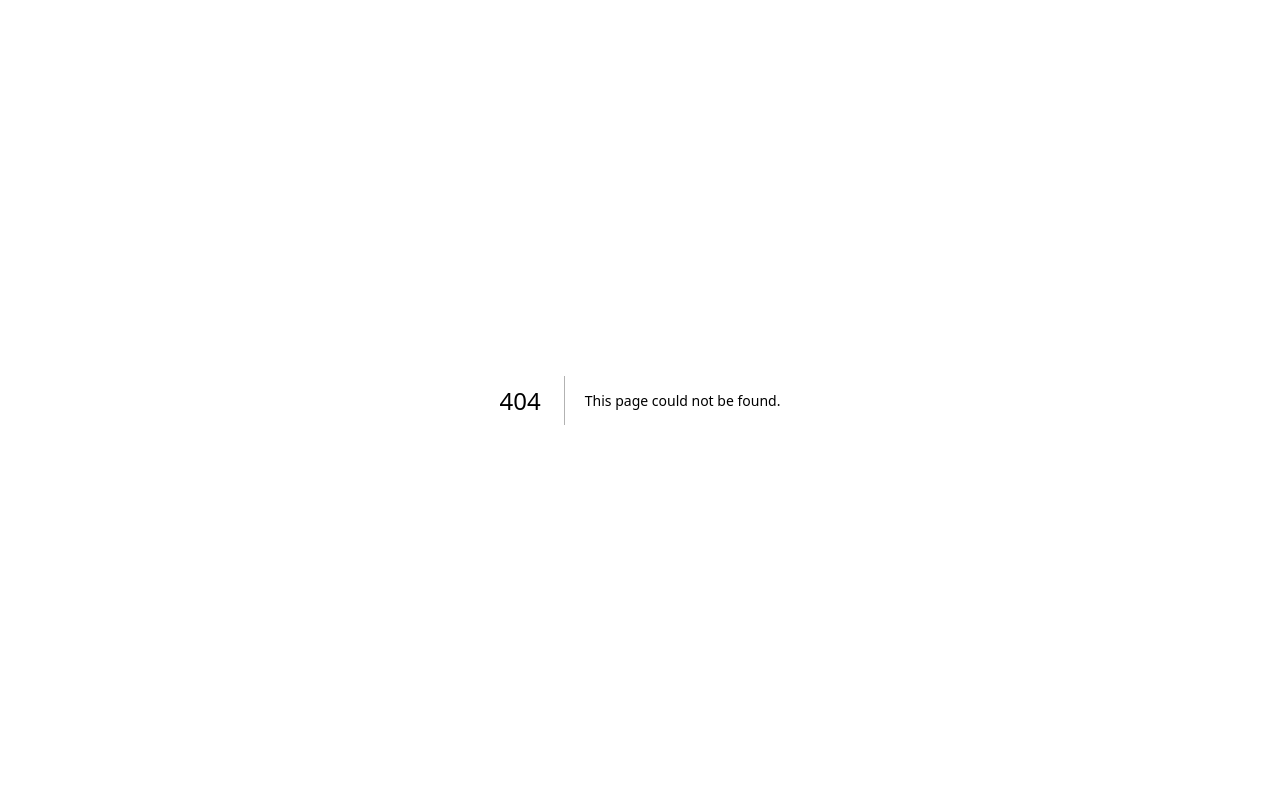
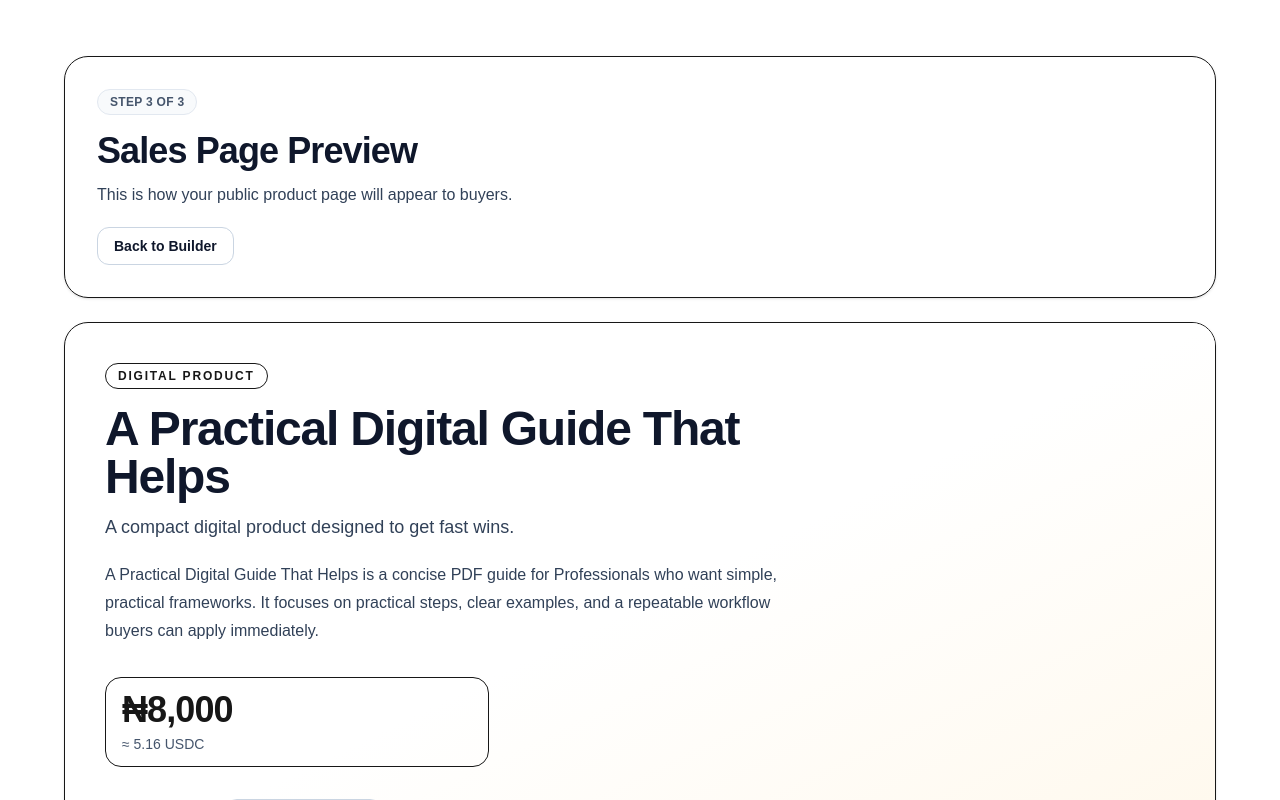
Before and after one commit to Saber1Y/Agent-Casha, a Next.js app: page /preview in a window 1280 px wide. Before the commit this address had no page. Shown: the top 800 px of the page. Built offline with nearby package versions, Linux system fonts and the light colour scheme.

Commit message:
feat: add preview page with local draft hydration

```diff
--- /dev/null
+++ b/app/preview/page.tsx
@@ -0,0 +1,79 @@
+"use client";
+
+import Link from "next/link";
+import { useState } from "react";
+
+import ProductPreview from "@/components/ProductPreview";
+import { FALLBACK_IDEA, buildMockProductFields } from "@/lib/mock-data";
+import type { ProductFields } from "@/lib/types";
+
+const fallbackProduct = buildMockProductFields(FALLBACK_IDEA);
+
+const isProductFields = (value: unknown): value is ProductFields => {
+  if (typeof value !== "object" || value === null) {
+    return false;
+  }
+
+  const record = value as Partial<ProductFields>;
+  return (
+    typeof record.title === "string" &&
+    typeof record.tagline === "string" &&
+    typeof record.format === "string" &&
+    typeof record.targetAudience === "string" &&
+    typeof record.description === "string" &&
+    typeof record.ideaInput === "string" &&
+    typeof record.priceNgn === "number" &&
+    typeof record.priceUsdc === "number" &&
+    Array.isArray(record.benefits) &&
+    Array.isArray(record.includes)
+  );
+};
+
+export default function PreviewPage() {
+  const [product] = useState<ProductFields>(() => {
+    if (typeof window === "undefined") {
+      return fallbackProduct;
+    }
+
+    const raw = window.localStorage.getItem("auto-seller-preview");
+    if (!raw) {
+      return fallbackProduct;
+    }
+
+    try {
+      const parsed = JSON.parse(raw) as unknown;
+      return isProductFields(parsed) ? parsed : fallbackProduct;
+    } catch {
+      return fallbackProduct;
+    }
+  });
+  const publishFallbackUrl = `/success?slug=preview-product&publicUrl=${encodeURIComponent("/p/preview-product")}&checkoutUrl=${encodeURIComponent("https://checkout.locus.so/session/mock-preview")}`;
+
+  return (
+    <main className="flex-1 px-4 py-10 sm:px-6 lg:px-8 lg:py-14">
+      <div className="mx-auto w-full max-w-6xl space-y-6">
+        <section className="rounded-3xl border border-line bg-surface p-6 shadow-sm sm:p-8">
+          <p className="inline-flex rounded-full border border-slate-200 bg-slate-50 px-3 py-1 text-xs font-semibold uppercase tracking-wide text-slate-600">
+            Step 3 of 3
+          </p>
+          <h1 className="mt-4 text-3xl font-semibold tracking-tight text-slate-900 sm:text-4xl">
+            Sales Page Preview
+          </h1>
+          <p className="mt-3 max-w-3xl text-sm leading-6 text-slate-700 sm:text-base">
+            This is how your public product page will appear to buyers.
+          </p>
+          <div className="mt-5 flex flex-wrap gap-3">
+            <Link
+              href="/builder"
+              className="inline-flex items-center justify-center rounded-xl border border-slate-300 bg-white px-4 py-2 text-sm font-semibold text-slate-900 transition hover:border-slate-400"
+            >
+              Back to Builder
+            </Link>
+          </div>
+        </section>
+
+        <ProductPreview buyHref="#buy-cta" mode="preview" product={product} publishHref={publishFallbackUrl} />
+      </div>
+    </main>
+  );
+}
```
